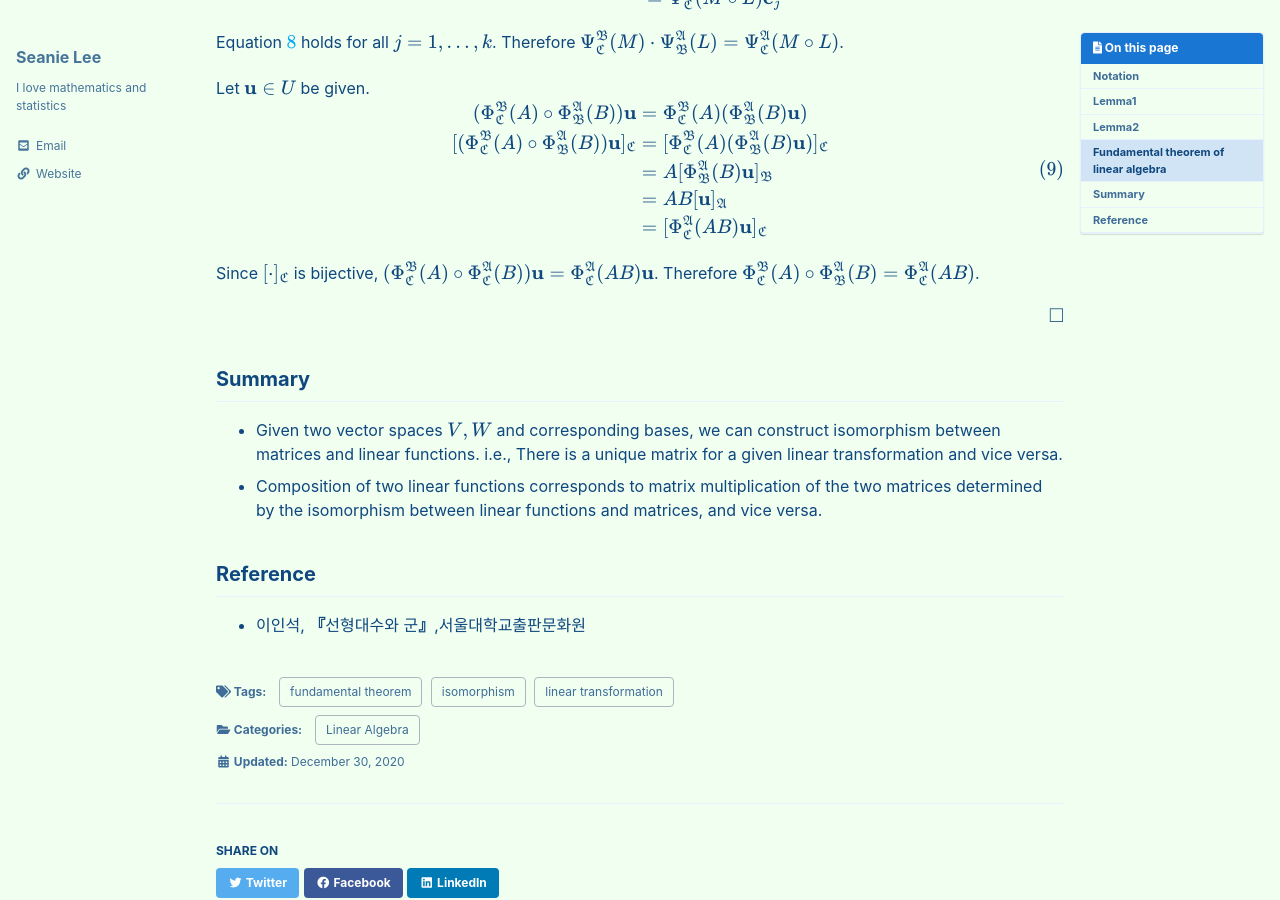
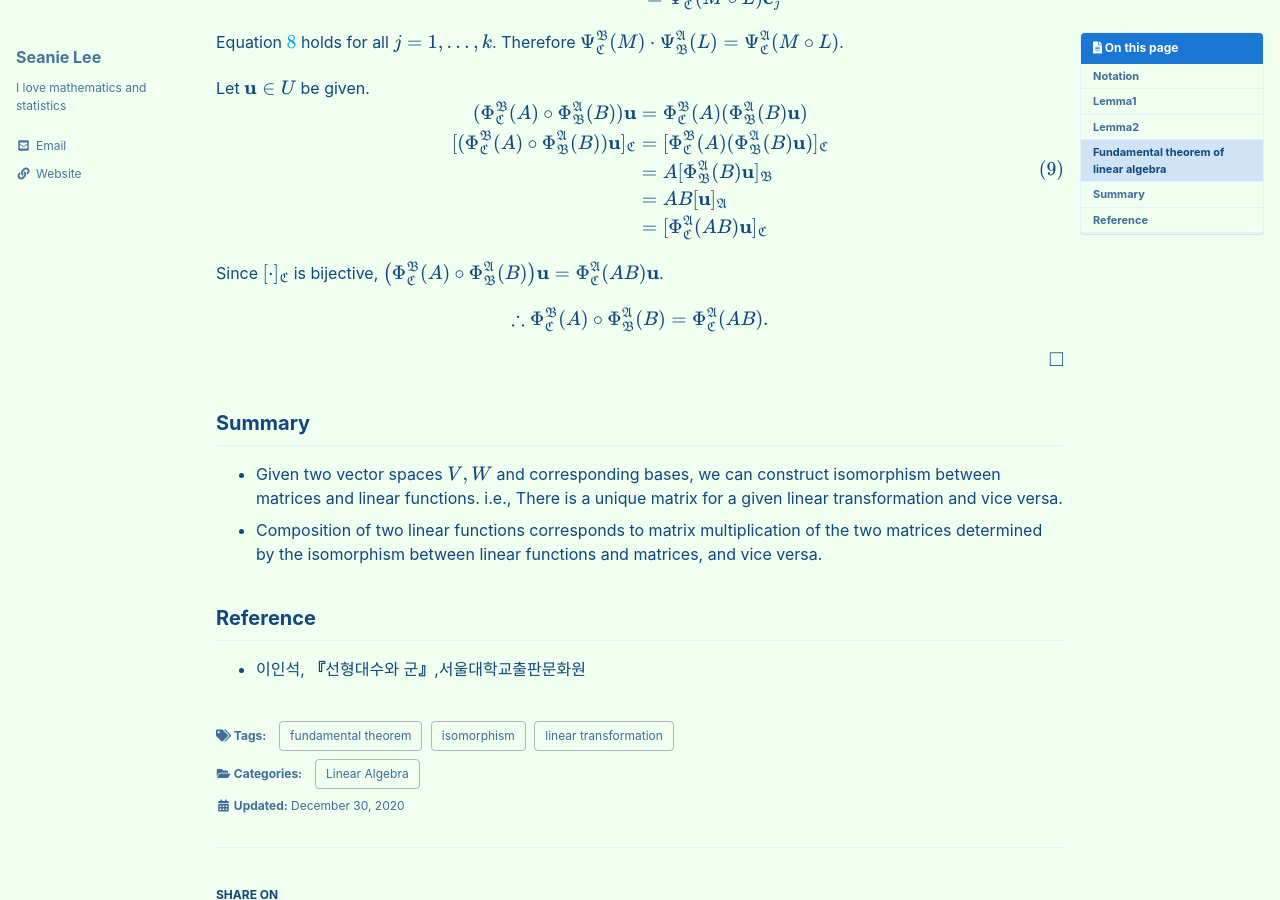
Before and after one commit to seanie12/blog, a Jekyll site: the page built from _posts/2020-12-30-fudamental-theorem-of-linear-algebra.md, in a window 1280 px wide and 900 px high, scrolled down 3156 px. Built offline with Jekyll 4.4.1, drawn with Linux system fonts in a browser that asks for light colours; cached includes are drawn as plain includes; formulas are drawn with MathJax 3.

Commit message:
Update 2020-12-30-fudamental-theorem-of-linear-algebra.md

```diff
--- a/_posts/2020-12-30-fudamental-theorem-of-linear-algebra.md
+++ b/_posts/2020-12-30-fudamental-theorem-of-linear-algebra.md
@@ -168,7 +168,9 @@ $$\begin{align}
 \end{align}
 $$
 
-Since $$[\cdot]_{\mathfrak{C}}$$ is bijective,  $$(\Phi^{\mathfrak{B}}_{\mathfrak{C}}(A) \circ \Phi^{\mathfrak{A}}_{\mathfrak{C}}(B)) \mathbf{u} = \Phi^{\mathfrak{A}}_{\mathfrak{C}}(AB)\mathbf{u}$$. Therefore $$\Phi^{\mathfrak{B}}_{\mathfrak{C}}(A) \circ \Phi^{\mathfrak{A}}_{\mathfrak{B}}(B) = \Phi^{\mathfrak{A}}_{\mathfrak{C}}(AB)$$.
+Since $$[\cdot]_{\mathfrak{C}}$$ is bijective,  $$\left(\Phi^{\mathfrak{B}}_{\mathfrak{C}}(A) \circ \Phi^{\mathfrak{A}}_{\mathfrak{B}}(B)\right) \mathbf{u} = \Phi^{\mathfrak{A}}_{\mathfrak{C}}(AB)\mathbf{u}$$.
+
+$$\therefore\Phi^{\mathfrak{B}}_{\mathfrak{C}}(A) \circ \Phi^{\mathfrak{A}}_{\mathfrak{B}}(B) = \Phi^{\mathfrak{A}}_{\mathfrak{C}}(AB).$$
 
 
 $$\tag*{$\square$}$$
```
